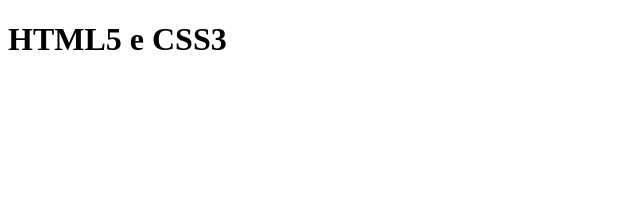
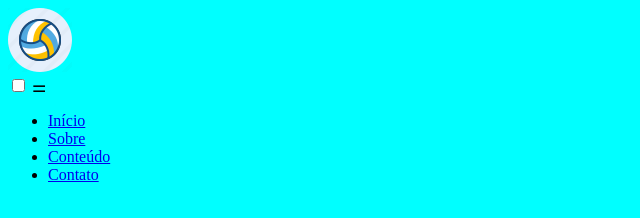
Before and after one commit to sanchessky/site, a plain HTML site: page index.html in a window 1280 px wide. Shown: the whole page, without its empty margins (0-640 px from the left). Drawn offline with Linux system fonts and the light colour scheme.

Commit message:
first commit

```diff
--- a/index.html
+++ b/index.html
@@ -3,12 +3,32 @@
 <head>
     <meta charset="UTF-8">
     <meta name="viewport" content="width=device-width, initial-scale=1.0">
-    <meta name="description" content="Tutorial cde HTM5 e CSS3 criando um one page moderno e responsivo">
-    <title>HTML5 e CSS3</title>
-    <link rel="shortcut icon" href="img/html.png" type="image/x-icon">
+    <meta name="description" content="Vôlei é um esporte dinâmico e emocionante. Os jogadores utilizam habilidades como saque, recepção, levantamento, ataque e bloqueio para criar jogadas estratégicas e pontos">
+    <title>VÔLEI</title>
+    <link rel="shortcut icon" href="img/logotipo.png" type="Volei">
     <link rel="stylesheet" href="style.css">
 </head>
 <body>
-    <h1>HTML5 e CSS3</h1>
+    <!--Cabeçalho-->
+    <header>
+                        <!--logotipo-->
+        <div>
+            <img src="img/logotipo.png" alt="logotipo">
+        </div>
+                        <!--logotipo-->
+        <!--menu-->
+        <nav>
+            <input type="checkbox" id="check" >
+            <label for="check">&#x268c;</label>
+            <ul>
+                <li><a href="#">Início</a></li>
+                <li><a href="#">Sobre</a></li>
+                <li><a href="#">Conteúdo</a></li>
+                <li><a href="#">Contato</a></li>
+            </ul>
+        </nav>
+        <!--menu-->
+    </header>
+    <!--Cabeçalho-->
 </body>
 </html>
--- a/style.css
+++ b/style.css
@@ -1 +1,39 @@
 @charset "UTF-8";
+
+
+/* BreakPoints */
+
+/* SmartPhone Portrait (levantado) */
+@media (min-width: 576px) {
+    body {
+        background-color: #A020F0;
+    }
+}
+
+/* SmartPhone Landscape (deitado) */
+
+/* Tablet Portrait (levantado) */
+@media (min-width: 768px) {
+    body {
+        background-color: #00ff;
+    }
+}
+/* Tablet Landscape (deitado) */
+@media (min-width: 992px) {
+    body {
+        background-color: #00ffff;
+    }
+}
+/* PCs/Notebooks */
+@media (min-width: 1200px) {
+    body {
+        background-color: #00ffff;
+    }
+}
+
+/* Telas FullHD /4K /SmartTV */
+@media (min-width: 1400px) {
+    body {
+        background-color: #ff0000;
+    }
+}
```
Also changed, not shown: base1.png (added), img/html.png (deleted), img/logotipo.png (added), img/volei1.png (added), img/volei3.png (added), 3 other files.
